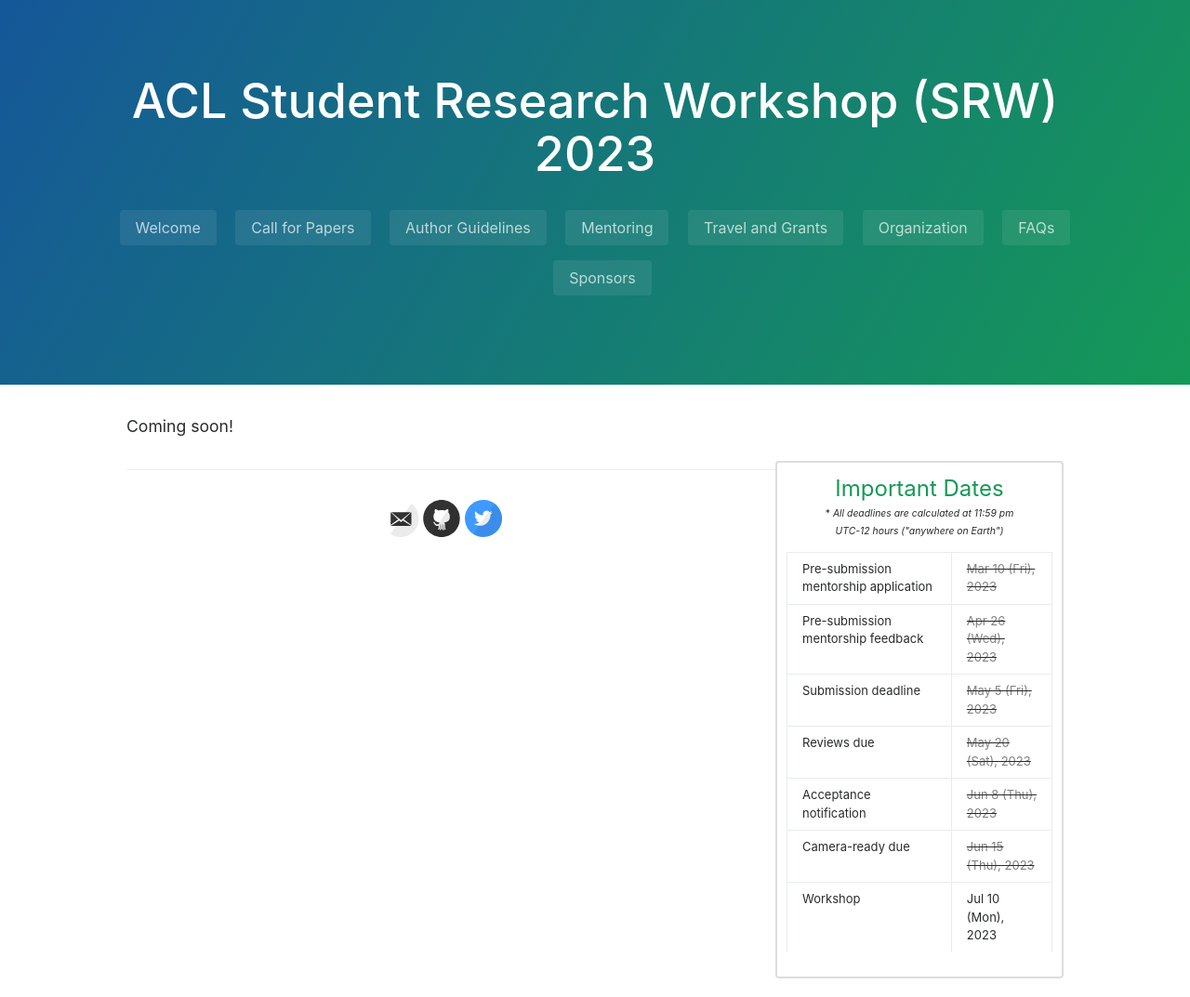
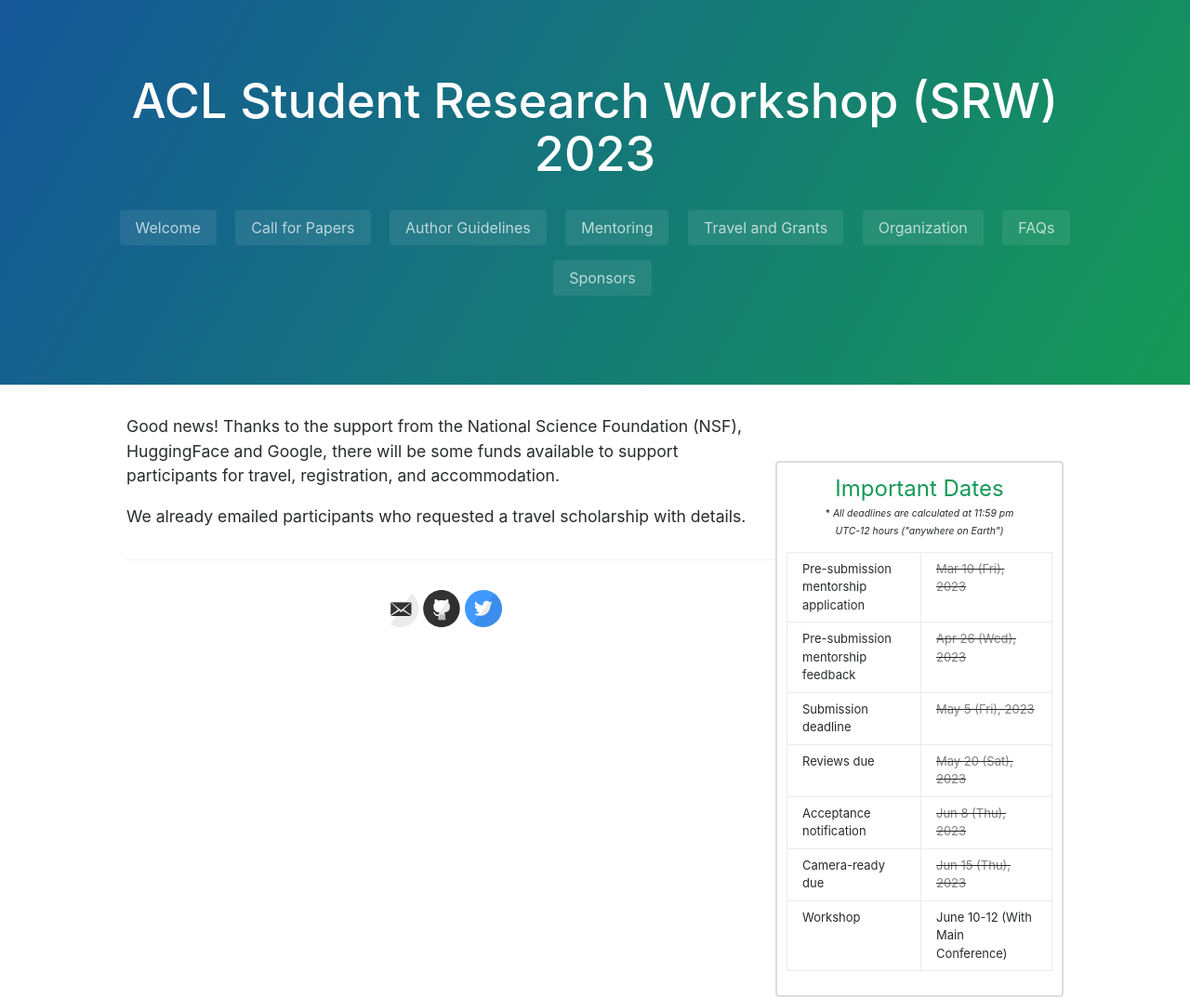
Before and after one commit to acl2025-srw/acl2025-srw.github.io, a Jekyll site: the page built from travel_grant.md, in a window 1280 px wide. Shown: the whole page at 93% size. Built offline with Jekyll 4.4.1, drawn with Linux system fonts in a browser that asks for light colours.

Commit message:
Fixed date, added Grammarly logo and updated announcements.

```diff
--- a/_layouts/default.html
+++ b/_layouts/default.html
@@ -71,12 +71,7 @@
               </td>
             </tr>
             <tr><td>Workshop</td>
-              <td>
-                {% if workshop < nowdate %} <strike> <font color="grey">{% endif %}
-                {% assign datediff = revdue | minus: nowdate | divided_by: 60 | divided_by: 60 | divided_by: 24 %}
-                {% if datediff < 30  and datediff > -1 %} </font><font color="red"> {% endif %}
-                {{ workshop | date: "%b %-d (%a), %Y" }}</font>
-              </td>
+              <td>June 10-12 (With Main Conference)</td>
             </tr>
             <tr></tr>
 
--- a/travel_grant.md
+++ b/travel_grant.md
@@ -5,4 +5,6 @@ permalink: /travel_grant
 order : 1
 ---
 
-Coming soon!
+Good news! Thanks to the support from the National Science Foundation (NSF), HuggingFace and Google, there will be some funds available to support participants for travel, registration, and accommodation.
+
+We already emailed participants who requested a travel scholarship with details.
```
Also changed, not shown: index.md (+4 -1 lines), sponsors.md (+4 -0 lines), images/NSF_4-Color_bitmap_Logo.png (added), images/grammarly-logo.png (added).
